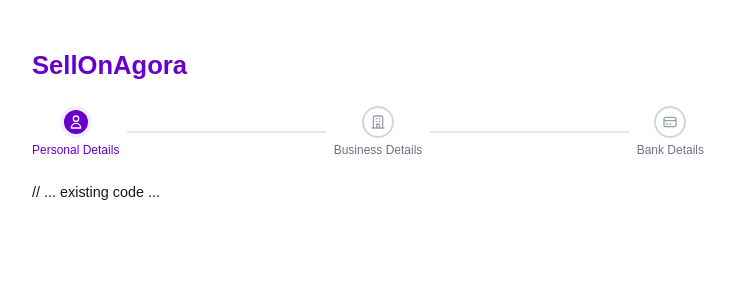
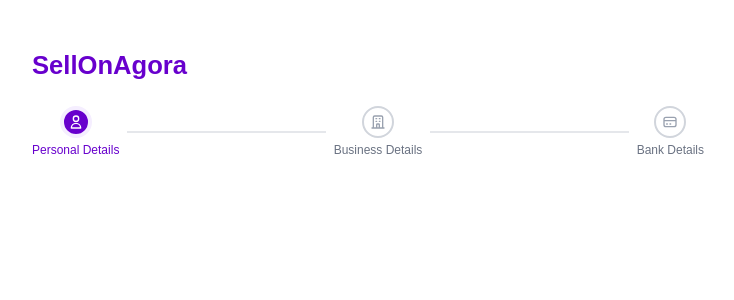
Before and after one commit to NobelTechInnovations/agoraseller-front-next, a Next.js app: page /onboarding/personal-details in a window 1280 px wide. Shown: the top 300 px of the page, without its empty margins (16-750 px from the left). Built offline with nearby package versions, Linux system fonts and the light colour scheme; no server answers.

Commit message:
dashbaorr pendig

```diff
--- a/app/onboarding/personal-details/page.js
+++ b/app/onboarding/personal-details/page.js
@@ -8,23 +8,15 @@
 import OnboardingSteps from "../../components/OnboardingSteps";
 
 export default function PersonalDetailsPage() {
-  // ... existing code ...
 
   return (
     <div className="min-h-screen flex bg-white">
-      {/* Left Section - Form */}
       <div className="w-full md:w-3/5 p-6 md:p-12">
         <div className="max-w-2xl mx-auto">
-          {/* Header */}
           <div className="mb-6">
             <h1 className="text-2xl font-bold text-[#6800cd]">SellOnAgora</h1>
           </div>
-
-          {/* Progress Steps */}
           <OnboardingSteps currentStep="personal" />
-
-          {/* Main Form */}
-          // ... existing code ...
         </div>
       </div>
     </div>
```
